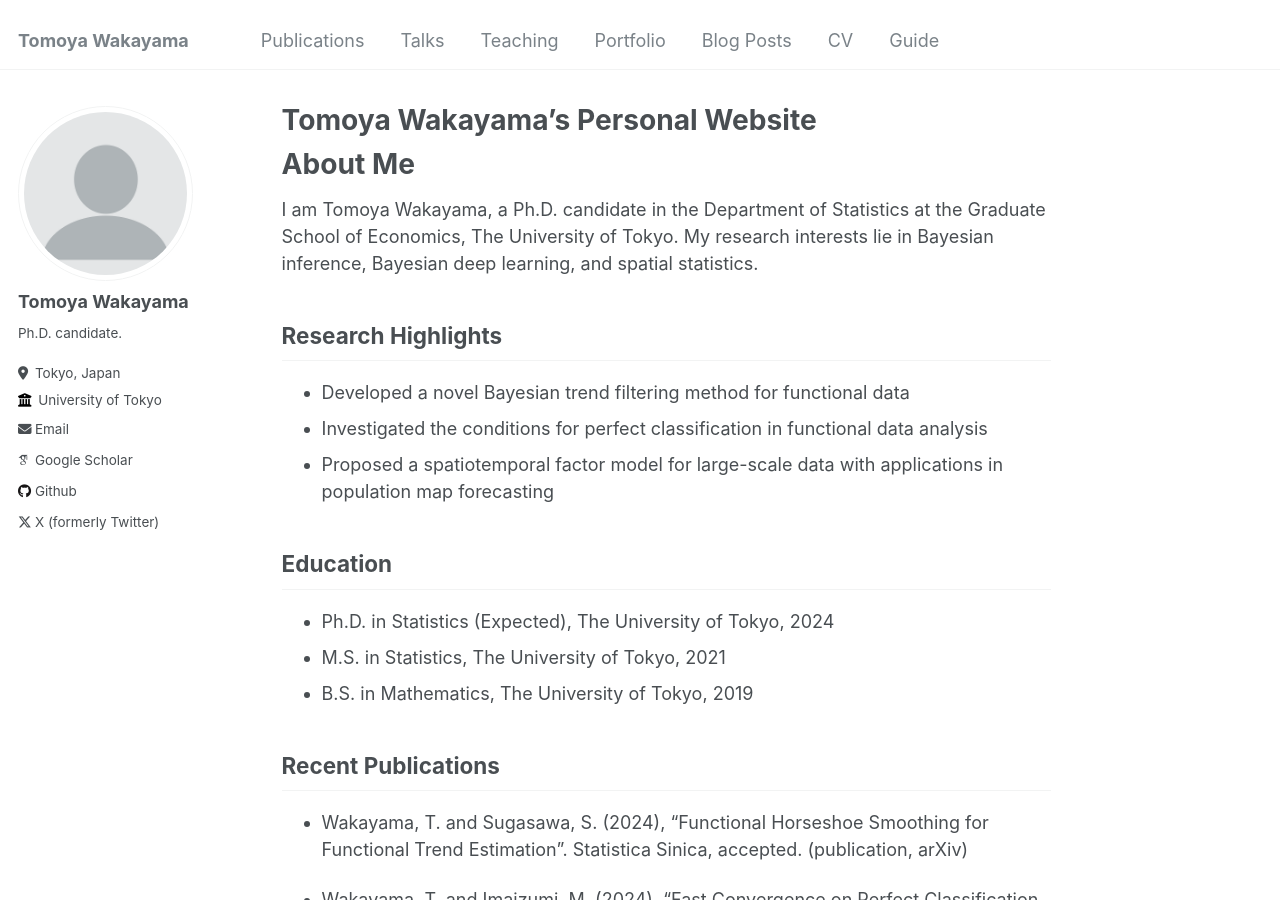
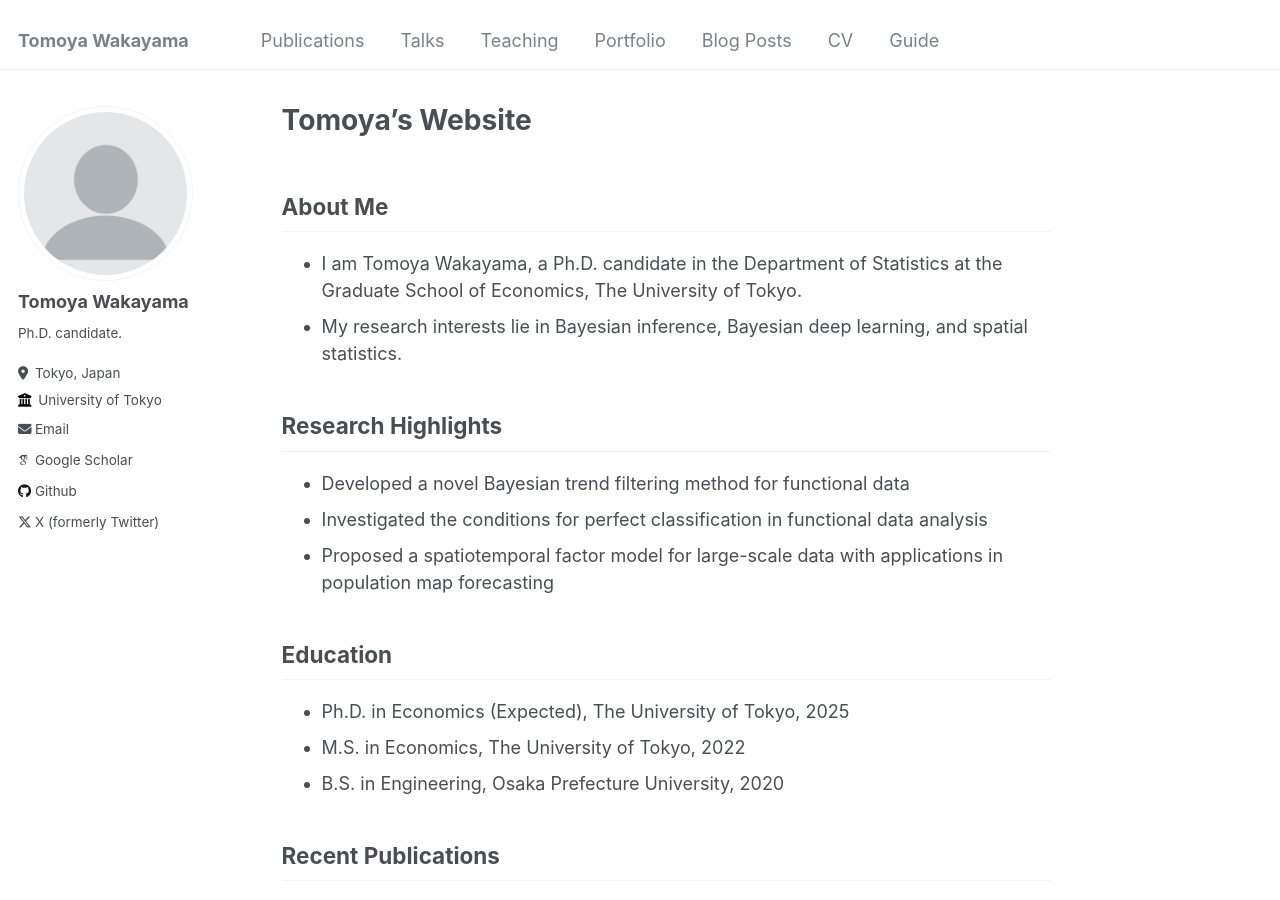
Before and after one commit to TomWaka/TomWaka.github.io, a Jekyll site: the page built from _pages/about.md, in a window 1280 px wide and 900 px high. Built offline with Jekyll 4.4.1, drawn with Linux system fonts in a browser that asks for light colours; some web fonts are replaced.

Commit message:
Update about.md

```diff
--- a/_pages/about.md
+++ b/_pages/about.md
@@ -1,6 +1,6 @@
 ---
 permalink: /
-title: "Tomoya Wakayama's Personal Website"
+title: "Tomoya's Website"
 excerpt: "About me"
 author_profile: true
 redirect_from:
@@ -9,8 +9,9 @@ redirect_from:
 ---
 
 About Me
-======
-I am Tomoya Wakayama, a Ph.D. candidate in the Department of Statistics at the Graduate School of Economics, The University of Tokyo. My research interests lie in Bayesian inference, Bayesian deep learning, and spatial statistics.
+------
+- I am Tomoya Wakayama, a Ph.D. candidate in the Department of Statistics at the Graduate School of Economics, The University of Tokyo.
+- My research interests lie in Bayesian inference, Bayesian deep learning, and spatial statistics.
 
 Research Highlights
 ------
@@ -20,9 +21,9 @@ Research Highlights
 
 Education
 ------
-- Ph.D. in Statistics (Expected), The University of Tokyo, 2024
-- M.S. in Statistics, The University of Tokyo, 2021
-- B.S. in Mathematics, The University of Tokyo, 2019
+- Ph.D. in Economics (Expected), The University of Tokyo, 2025
+- M.S. in Economics, The University of Tokyo, 2022
+- B.S. in Engineering, Osaka Prefecture University, 2020
 
 Recent Publications
 ------
```
